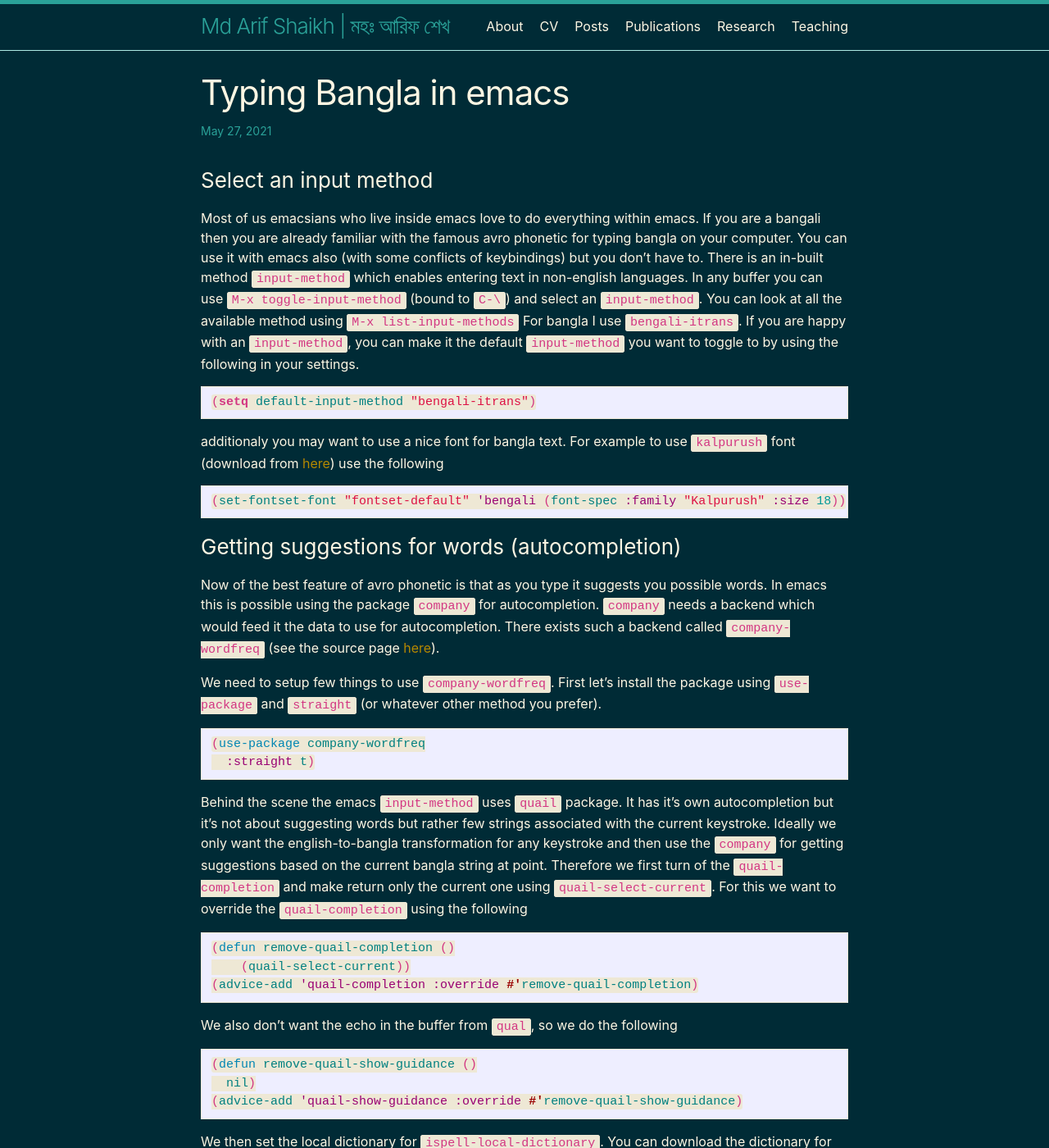
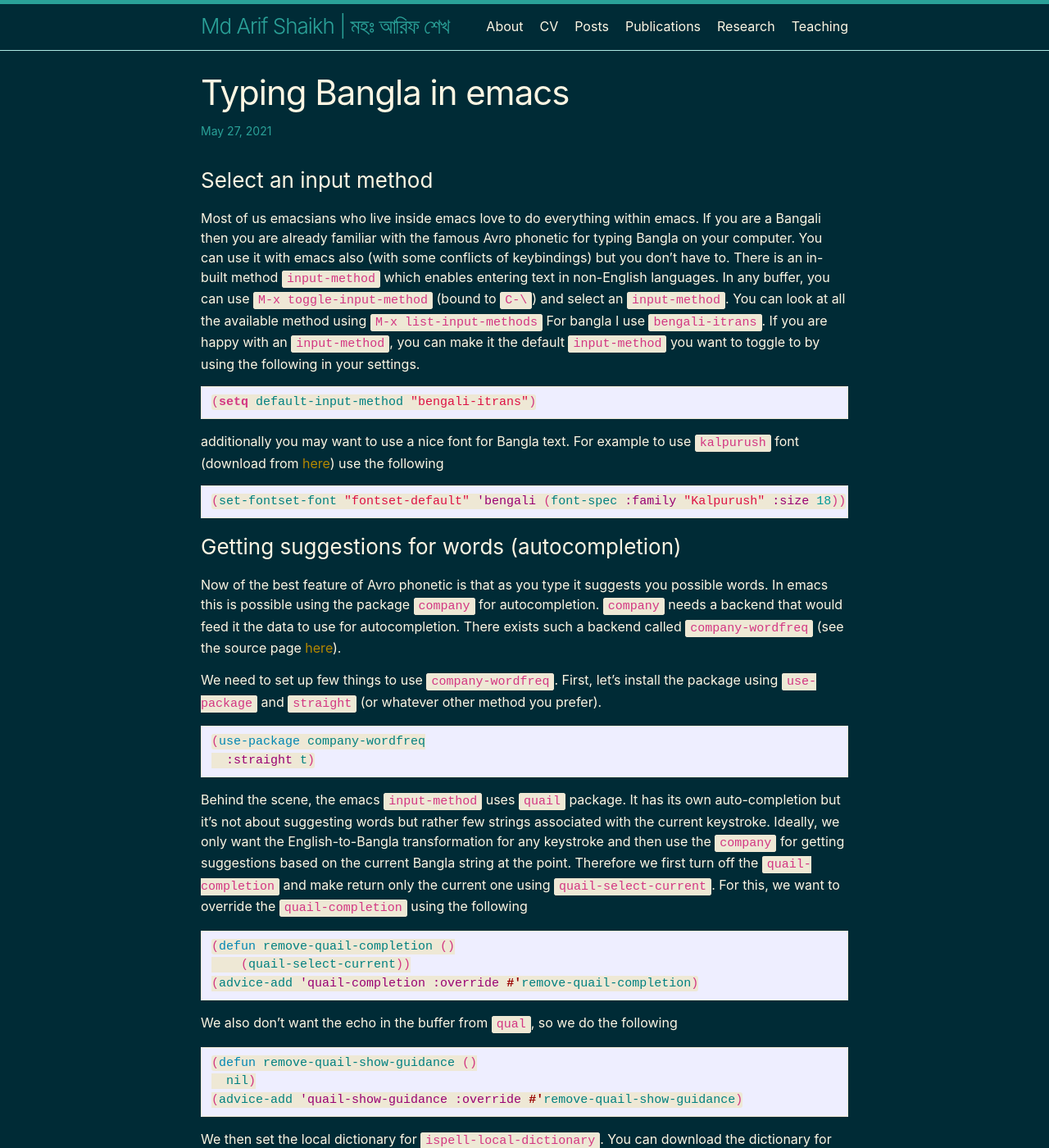
Before and after one commit to md-arif-shaikh/md-arif-shaikh.github.io, a Jekyll site: the page built from _posts/2021-05-27-typing-bangla-in-emacs.md, in a window 1280 px wide and 1400 px high. Shown: the whole window at 82% size. Built offline with Jekyll 4.4.1, drawn with Linux system fonts in a browser that asks for light colours; our own code applies the rules of GitHub Pages for plain Markdown files; some of the changed text lies outside the part shown.

Commit message:
Update 2021-05-27-typing-bangla-in-emacs.md

````diff
--- a/_posts/2021-05-27-typing-bangla-in-emacs.md
+++ b/_posts/2021-05-27-typing-bangla-in-emacs.md
@@ -7,29 +7,29 @@ mathjax: "true"
 ---
 
 ### Select an input method
-Most of us emacsians who live inside emacs love to do everything within emacs. If you are a bangali then you are already familiar with the famous avro phonetic for typing bangla on your computer. You can use it with emacs also (with some conflicts of keybindings) but you don't have to. There is an in-built method `input-method` which enables entering text in non-english languages. In any buffer you can use `M-x toggle-input-method` (bound to `C-\`) and select an `input-method`. You can look at all the available method using `M-x list-input-methods` For bangla I use `bengali-itrans`. If you are happy with an `input-method`, you can make it the default `input-method` you want to toggle to by using the following in your settings.
+Most of us emacsians who live inside emacs love to do everything within emacs. If you are a Bangali then you are already familiar with the famous Avro phonetic for typing Bangla on your computer. You can use it with emacs also (with some conflicts of keybindings) but you don't have to. There is an in-built method `input-method` which enables entering text in non-English languages. In any buffer, you can use `M-x toggle-input-method` (bound to `C-\`) and select an `input-method`. You can look at all the available method using `M-x list-input-methods` For bangla I use `bengali-itrans`. If you are happy with an `input-method`, you can make it the default `input-method` you want to toggle to by using the following in your settings.
 
 ```emacs-lisp
 (setq default-input-method "bengali-itrans")
 ```
 
-additionaly you may want to use a nice font for bangla text. For example to use `kalpurush` font (download from [here](https://www.omicronlab.com/bangla-fonts.html)) use the following
+additionally you may want to use a nice font for Bangla text. For example to use `kalpurush` font (download from [here](https://www.omicronlab.com/bangla-fonts.html)) use the following
 
 ```emacs-lisp
 (set-fontset-font "fontset-default" 'bengali (font-spec :family "Kalpurush" :size 18))
 ```
 
 ### Getting suggestions for words (autocompletion)
-Now of the best feature of avro phonetic is that as you type it suggests you possible words. In emacs this is possible using the package `company` for autocompletion. `company` needs a backend which would feed it the data to use for autocompletion. There exists such a backend called `company-wordfreq` (see the source page [here](https://github.com/johannes-mueller/company-wordfreq.el)).
+Now of the best feature of Avro phonetic is that as you type it suggests you possible words. In emacs this is possible using the package `company` for autocompletion. `company` needs a backend that would feed it the data to use for autocompletion. There exists such a backend called `company-wordfreq` (see the source page [here](https://github.com/johannes-mueller/company-wordfreq.el)).
 
-We need to setup few things to use `company-wordfreq`. First let's install the package using `use-package` and `straight` (or whatever other method you prefer).
+We need to set up few things to use `company-wordfreq`. First, let's install the package using `use-package` and `straight` (or whatever other method you prefer).
 
 ```emacs-lisp
 (use-package company-wordfreq
   :straight t)
 ```
 
-Behind the scene the emacs `input-method` uses `quail` package. It has it's own autocompletion but it's not about suggesting words but rather few strings associated with the current keystroke. Ideally we only want the english-to-bangla transformation for any keystroke and then use the `company` for getting suggestions based on the current bangla string at point. Therefore we first turn of the `quail-completion` and make return only the current one using `quail-select-current`. For this we want to override the `quail-completion` using the following
+Behind the scene, the emacs `input-method` uses `quail` package. It has its own auto-completion but it's not about suggesting words but rather few strings associated with the current keystroke. Ideally, we only want the English-to-Bangla transformation for any keystroke and then use the `company` for getting suggestions based on the current Bangla string at the point. Therefore we first turn off the `quail-completion` and make return only the current one using `quail-select-current`. For this, we want to override the `quail-completion` using the following
 
 ```emacs-lisp
 (defun remove-quail-completion ()
@@ -79,7 +79,7 @@ We can put all these inside an `interactive` function and call it using `M-x`.
 
 ### Workflow
 - Change the `input-method` using `C-\`
-- Enable `company-wordfreq` and other changes for nice experience using `M-x bn-company-wordfreq`
+- Enable `company-wordfreq` and other changes for a nice experience using `M-x bn-company-wordfreq`
 - `TAB` to get suggestions.
 - `ARROW` to select one.
 
````
Also changed, not shown: other parts of _posts/2021-05-27-typing-bangla-in-emacs.md (+2 -2 lines).
